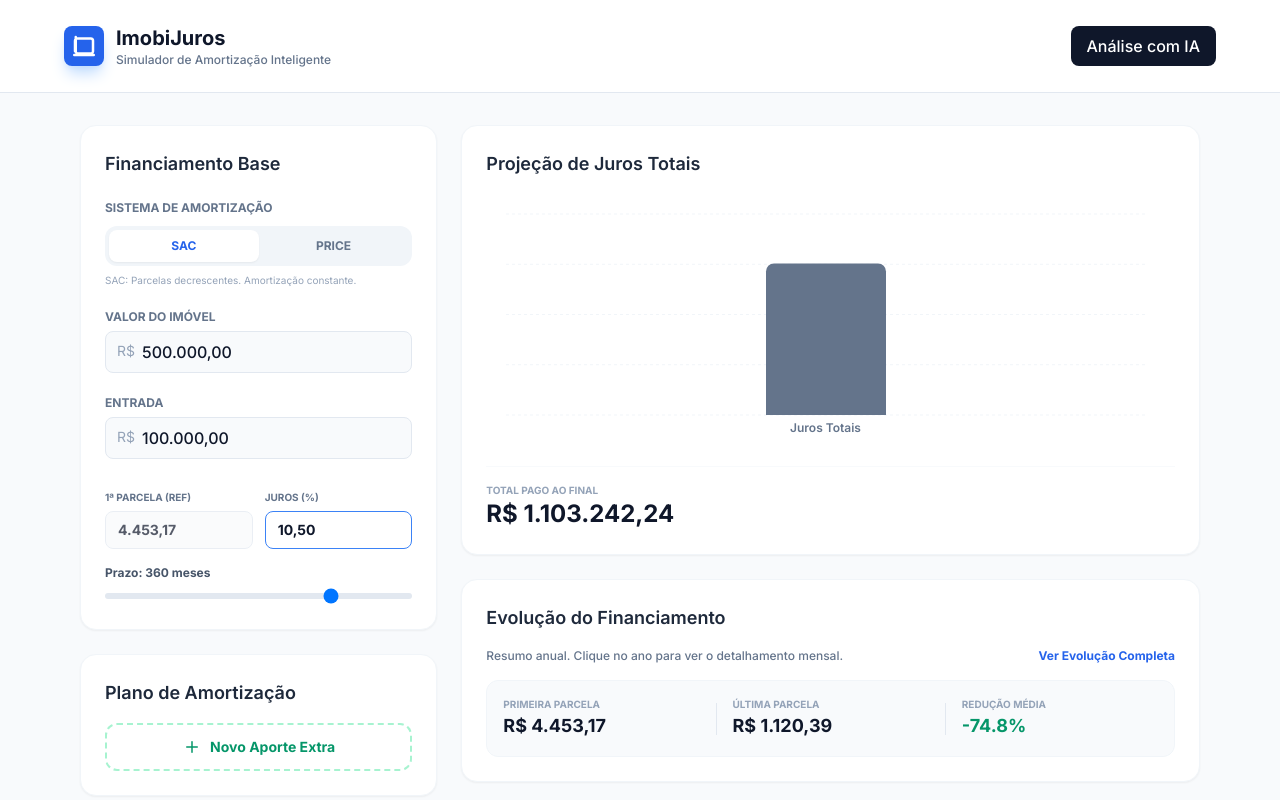
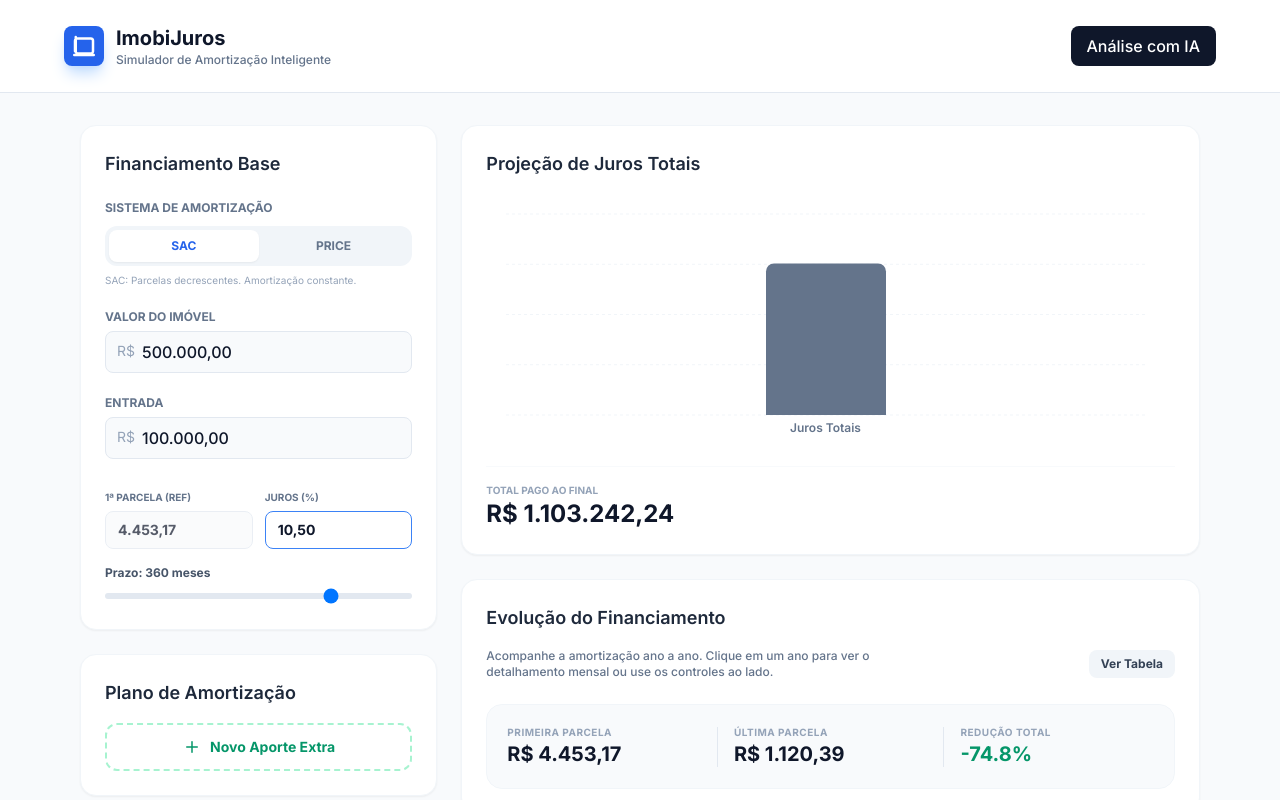
Before and after one commit to gbuenor73/calculadora-financiamento, a React (Vite) app: page / in a window 1280 px wide. Shown: the top 800 px of the page. Built offline with nearby package versions, Linux system fonts and the light colour scheme.

Commit message:
feat: Add expand all/collapse all for yearly evolution
Introduce functionality to expand or collapse all yearly details in the financing evolution section. This improves user experience by allowing quick access to all or no monthly breakdowns at once.

```diff
--- a/App.tsx
+++ b/App.tsx
@@ -38,6 +38,11 @@ const App: React.FC = () => {
     if (next.has(year)) next.delete(year);
     else next.add(year);
     setExpandedYears(next);
+  };
+
+  const toggleAllYears = (years: number[], expand: boolean) => {
+    if (expand) setExpandedYears(new Set(years));
+    else setExpandedYears(new Set());
   };
 
   const formatCurrency = (value: number) => {
@@ -204,6 +209,9 @@ const App: React.FC = () => {
     : [
         { name: 'Juros Totais', valor: results.totalInterest, fill: '#64748b' }
       ];
+
+  const yearsToExpand = yearlyEvolution.map(y => y.year);
+  const allExpanded = expandedYears.size === yearlyEvolution.length && yearlyEvolution.length > 0;
 
   return (
     <div className="min-h-screen pb-12">
@@ -383,26 +391,38 @@ const App: React.FC = () => {
           </Card>
 
           <Card title="Evolução do Financiamento" className="overflow-hidden">
-             <div className="flex justify-between items-center mb-4">
-               <p className="text-xs text-slate-500 font-medium">Resumo anual. Clique no ano para ver o detalhamento mensal.</p>
-               <button
-                 onClick={() => setShowYearly(!showYearly)}
-                 className="text-blue-600 text-xs font-bold hover:underline"
-               >
-                 {showYearly ? "Ocultar Evolução" : "Ver Evolução Completa"}
-               </button>
+             <div className="flex flex-col md:flex-row md:items-center justify-between mb-6 gap-3">
+               <p className="text-xs text-slate-500 font-medium max-w-sm">
+                 Acompanhe a amortização ano a ano. Clique em um ano para ver o detalhamento mensal ou use os controles ao lado.
+               </p>
+               <div className="flex items-center gap-2">
+                 <button
+                   onClick={() => setShowYearly(!showYearly)}
+                   className="flex items-center gap-1.5 bg-slate-100 text-slate-700 px-3 py-1.5 rounded-lg text-xs font-bold hover:bg-slate-200 transition-colors"
+                 >
+                   {showYearly ? "Ver Resumo" : "Ver Tabela"}
+                 </button>
+                 {showYearly && (
+                   <button
+                     onClick={() => toggleAllYears(yearsToExpand, !allExpanded)}
+                     className="bg-blue-600 text-white px-3 py-1.5 rounded-lg text-xs font-bold hover:bg-blue-700 transition-colors"
+                   >
+                     {allExpanded ? "Recolher Todos" : "Expandir Todos"}
+                   </button>
+                 )}
+               </div>
              </div>
 
              {showYearly && (
                <div className="overflow-x-auto -mx-6 px-6 scrollbar-hide">
-                 <table className="w-full text-left border-collapse min-w-[600px]">
-                   <thead>
+                 <table className="w-full text-left border-collapse min-w-[700px]">
+                   <thead className="sticky top-0 z-10">
                      <tr className="bg-slate-50 text-slate-400 text-[10px] font-bold uppercase tracking-wider">
                        <th className="py-3 px-4 first:rounded-l-xl">Ano / Mês</th>
-                       <th className="py-3 px-4">Parcela</th>
-                       <th className="py-3 px-4">Juros</th>
-                       <th className="py-3 px-4">Amortizado</th>
-                       <th className="py-3 px-4 last:rounded-r-xl">Saldo Devedor</th>
+                       <th className="py-3 px-4">Parcela Média</th>
+                       <th className="py-3 px-4">Juros no Período</th>
+                       <th className="py-3 px-4">Principal Amortizado</th>
+                       <th className="py-3 px-4 last:rounded-r-xl">Saldo Restante</th>
                      </tr>
                    </thead>
                    <tbody className="text-sm">
@@ -410,28 +430,44 @@ const App: React.FC = () => {
                        <React.Fragment key={y.year}>
                          <tr
                             onClick={() => toggleYear(y.year)}
-                            className={`cursor-pointer transition-colors border-b border-slate-50 ${expandedYears.has(y.year) ? 'bg-blue-50/50' : 'hover:bg-slate-50'}`}
+                            className={`group cursor-pointer transition-all border-b border-slate-50 ${expandedYears.has(y.year) ? 'bg-blue-50/50' : 'hover:bg-slate-50/80'}`}
                          >
-                           <td className="py-4 px-4 font-bold text-slate-700 flex items-center gap-2">
-                             <svg className={`w-4 h-4 transition-transform ${expandedYears.has(y.year) ? 'rotate-90' : ''}`} fill="none" viewBox="0 0 24 24" stroke="currentColor"><path strokeLinecap="round" strokeLinejoin="round" strokeWidth={2.5} d="M9 5l7 7-7 7" /></svg>
-                             {y.year}º Ano
+                           <td className="py-4 px-4 font-bold text-slate-700 flex items-center gap-3">
+                             <div className={`w-6 h-6 rounded-full flex items-center justify-center transition-colors ${expandedYears.has(y.year) ? 'bg-blue-600 text-white' : 'bg-slate-200 text-slate-500 group-hover:bg-blue-100 group-hover:text-blue-600'}`}>
+                               <svg className={`w-3.5 h-3.5 transition-transform ${expandedYears.has(y.year) ? 'rotate-90' : ''}`} fill="none" viewBox="0 0 24 24" stroke="currentColor"><path strokeLinecap="round" strokeLinejoin="round" strokeWidth={3} d="M9 5l7 7-7 7" /></svg>
+                             </div>
+                             <span className="whitespace-nowrap">{y.year}º Ano</span>
                            </td>
                            <td className="py-4 px-4 text-slate-900 font-medium">~ R$ {formatCurrency(y.avgInstallment)}</td>
                            <td className="py-4 px-4 text-red-500 font-medium">R$ {formatCurrency(y.totalInterest)}</td>
-                           <td className="py-4 px-4 text-emerald-600 font-medium">R$ {formatCurrency(y.totalPrincipal + y.totalExtra)}</td>
+                           <td className="py-4 px-4 text-emerald-600 font-medium">
+                             R$ {formatCurrency(y.totalPrincipal + y.totalExtra)}
+                             {y.totalExtra > 0 && <span className="ml-1.5 text-[9px] font-bold bg-emerald-100 text-emerald-700 px-1.5 py-0.5 rounded-full">+{formatCurrency(y.totalExtra)} extra</span>}
+                           </td>
                            <td className="py-4 px-4 text-slate-900 font-bold">R$ {formatCurrency(y.endBalance)}</td>
                          </tr>
 
                          {expandedYears.has(y.year) && y.months.map((m) => (
-                           <tr key={`m-${m.month}`} className="bg-white/50 border-b border-slate-50 animate-in fade-in slide-in-from-left-2 duration-200">
-                             <td className="py-2.5 px-4 pl-10 text-[11px] font-bold text-slate-400 uppercase">Mês {m.month}</td>
-                             <td className="py-2.5 px-4 text-xs text-slate-600 font-medium">R$ {formatCurrency(m.interest + m.principal)}</td>
-                             <td className="py-2.5 px-4 text-xs text-red-400">R$ {formatCurrency(m.interest)}</td>
-                             <td className="py-2.5 px-4 text-xs text-emerald-500">
+                           <tr key={`m-${m.month}`} className="bg-white/40 border-b border-slate-50/60 animate-in fade-in slide-in-from-left-2 duration-200">
+                             <td className="py-2.5 px-4 pl-12 text-[10px] font-bold text-slate-400 uppercase flex items-center gap-2 relative">
+                               <div className="absolute left-6 top-0 bottom-0 w-0.5 bg-blue-100" />
+                               <div className="w-1.5 h-1.5 rounded-full bg-blue-200" />
+                               Mês {m.month}
+                             </td>
+                             <td className="py-2.5 px-4 text-[13px] text-slate-600 font-medium">R$ {formatCurrency(m.interest + m.principal)}</td>
+                             <td className="py-2.5 px-4 text-[13px] text-red-400">R$ {formatCurrency(m.interest)}</td>
+                             <td className="py-2.5 px-4 text-[13px] text-emerald-500 flex items-center gap-1.5">
                                R$ {formatCurrency(m.principal + m.extra)}
-                               {m.extra > 0 && <span className="ml-1 text-[9px] bg-emerald-100 text-emerald-700 px-1 rounded">Extra</span>}
+                               {m.extra > 0 && (
+                                 <div className="group relative">
+                                    <span className="cursor-help bg-emerald-100 text-emerald-700 px-1.5 py-0.5 rounded text-[9px] font-black uppercase">Extra</span>
+                                    <div className="absolute bottom-full left-1/2 -translate-x-1/2 mb-2 hidden group-hover:block bg-slate-800 text-white text-[9px] px-2 py-1 rounded whitespace-nowrap">
+                                      Aporte Adicional: R$ {formatCurrency(m.extra)}
+                                    </div>
+                                 </div>
+                               )}
                              </td>
-                             <td className="py-2.5 px-4 text-xs text-slate-500">R$ {formatCurrency(m.balance)}</td>
+                             <td className="py-2.5 px-4 text-[13px] text-slate-400 italic">R$ {formatCurrency(m.balance)}</td>
                            </tr>
                          ))}
                        </React.Fragment>
@@ -442,20 +478,20 @@ const App: React.FC = () => {
              )}
 
              {!showYearly && (
-               <div className="flex gap-4 items-center p-4 bg-slate-50 rounded-xl border border-slate-100">
+               <div className="flex gap-4 items-center p-5 bg-slate-50 rounded-2xl border border-slate-100">
                   <div className="flex-1">
-                    <p className="text-[10px] text-slate-400 font-bold uppercase">Primeira Parcela</p>
-                    <p className="text-lg font-bold text-slate-900">R$ {formatCurrency(results.firstInstallment)}</p>
+                    <p className="text-[10px] text-slate-400 font-bold uppercase tracking-wider">Primeira Parcela</p>
+                    <p className="text-xl font-bold text-slate-900">R$ {formatCurrency(results.firstInstallment)}</p>
                   </div>
-                  <div className="w-px h-8 bg-slate-200" />
+                  <div className="w-px h-10 bg-slate-200" />
                   <div className="flex-1">
-                    <p className="text-[10px] text-slate-400 font-bold uppercase">Última Parcela</p>
-                    <p className="text-lg font-bold text-slate-900">R$ {formatCurrency(results.lastInstallment)}</p>
+                    <p className="text-[10px] text-slate-400 font-bold uppercase tracking-wider">Última Parcela</p>
+                    <p className="text-xl font-bold text-slate-900">R$ {formatCurrency(results.lastInstallment)}</p>
                   </div>
-                  <div className="w-px h-8 bg-slate-200" />
+                  <div className="w-px h-10 bg-slate-200" />
                   <div className="flex-1">
-                    <p className="text-[10px] text-slate-400 font-bold uppercase">Redução Média</p>
-                    <p className="text-lg font-bold text-emerald-600">-{(((results.firstInstallment - results.lastInstallment) / results.firstInstallment) * 100).toFixed(1)}%</p>
+                    <p className="text-[10px] text-slate-400 font-bold uppercase tracking-wider">Redução Total</p>
+                    <p className="text-xl font-bold text-emerald-600">-{(((results.firstInstallment - results.lastInstallment) / results.firstInstallment) * 100).toFixed(1)}%</p>
                   </div>
                </div>
              )}
```
